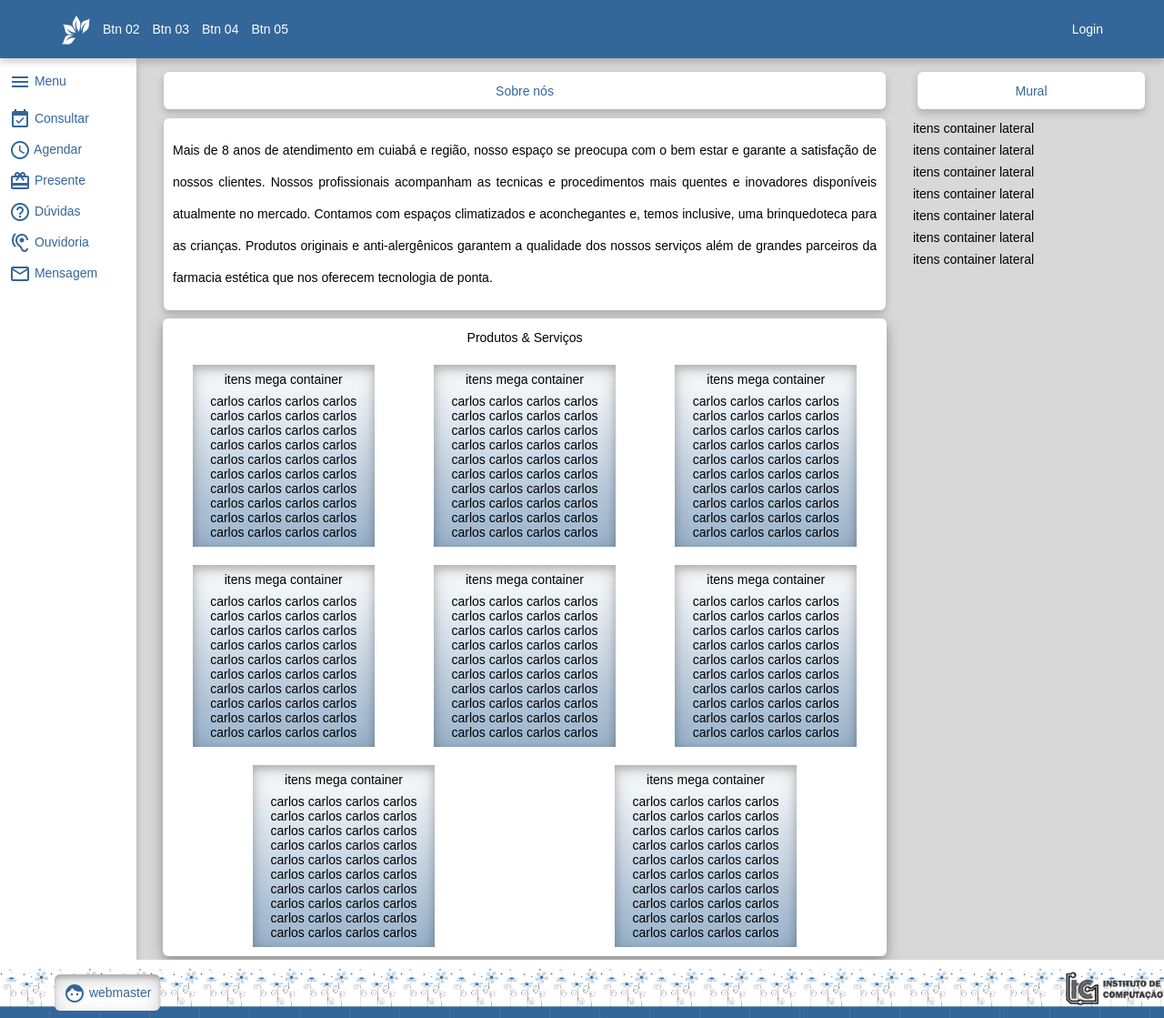
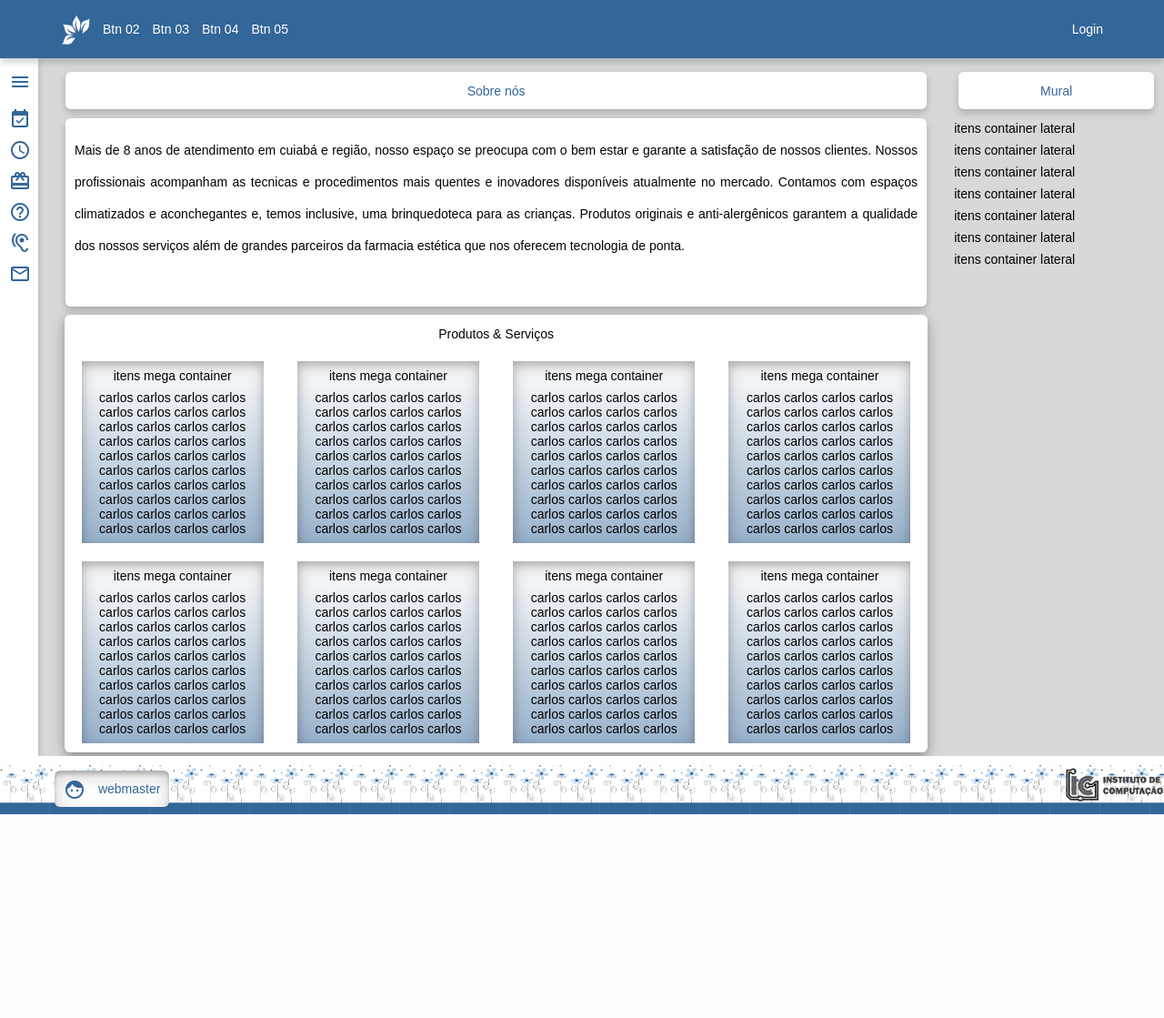
Before and after one commit to CarlosRamon-SI/Prova_2_Web_1, a PHP site: page / in a window 1280 px wide. Shown: the whole page at 91% size. After the commit the page ends 895 px from the top, so only its background shows below. Run offline with PHP 8.4, Linux system fonts and the light colour scheme.

Commit message:
reconfig menu lateral

```diff
--- a/index.html
+++ b/index.html
@@ -51,7 +51,7 @@
                     <span> <i class="material_icons"> menu </i></span><span id="desc_menu"> Menu</span>
                 </div>
                 <div class="menu_btn">
-                    <a href=""><span class="icon"> <i class="material_icons">event_available</i></span><span id="desc_menu"> Consultar </span></a>
+                    <a href=""><span class="icon"> <i class="material_icons">event_available</i></span><span id="desc_menu">Consultar </span></a>
                 </div>
                 <div class="menu_btn">
                     <a href=""><span class="icon"> <i class="material_icons">schedule</i></span><span id="desc_menu"> Agendar</span></a>
--- a/style/main.css
+++ b/style/main.css
@@ -38,6 +38,7 @@ span, p {
     white-space: nowrap;
     direction: ltr;
     vertical-align: middle;
+    margin-right: 10px;
 }
 
 #corpo {
@@ -47,11 +48,12 @@ span, p {
     margin-left: -8px;
     margin-right: -6px;
     display: grid;
-    grid-template-columns: auto 25px auto 25px auto;
+    grid-template-columns: 42px 25px auto 25px 17%;
     grid-template-rows: 10px;
 }
 
 #cabecalho {
+    z-index: 999;
     position: fixed; /* posição fixada da barra de menu */
     top: 0; /* extremidade das margens */
     left: 0; /* extremidade das margens */
@@ -88,7 +90,7 @@ span, p {
 
 #side_title {
     box-shadow: 0 4px 8px rgba(0, 0, 0, 0.2);
-    width: 250px;
+    width: 100%;
     grid-column-start: 5;
     grid-column-end: 6;
     grid-row-start: 2;
@@ -100,6 +102,7 @@ span, p {
 }
 
 #menu {
+    z-index: 997;
     cursor: default;
     box-shadow: 0 4px 8px rgba(0, 0, 0, 0.2);
     background-color: #fff;
@@ -107,21 +110,22 @@ span, p {
     grid-column-end: 2;
     grid-row-start: 1;
     grid-row-end: 6;
-    width: 150px;
+    width: 42px;
+    overflow:hidden;
+    white-space: nowrap;
 }
 
 /* #desc_menu {
     display: none;
 } */
 
-/* #menu:focus {
-    display: inline;
+#menu:hover {
     animation: expande_menu 1s forwards;
 }
 
-#menu:hover:before {
-    animation: expande_menu2 1s forwards;
-} */
+#menu:hover::after {
+    animation: expande_menu 1s reverse;
+}
 
 @keyframes expande_menu {
     0% {
@@ -146,6 +150,7 @@ span, p {
 }
 
 .menu_btn {
+    position: relative;
     padding-left: 10px;
     padding-top: 5px;
     padding-bottom: 5px;
@@ -209,6 +214,7 @@ span, p {
 }
 
 #rodape {
+    z-index: 998;
     position: absolute;
     width: 100%;
     left: 0;
```
